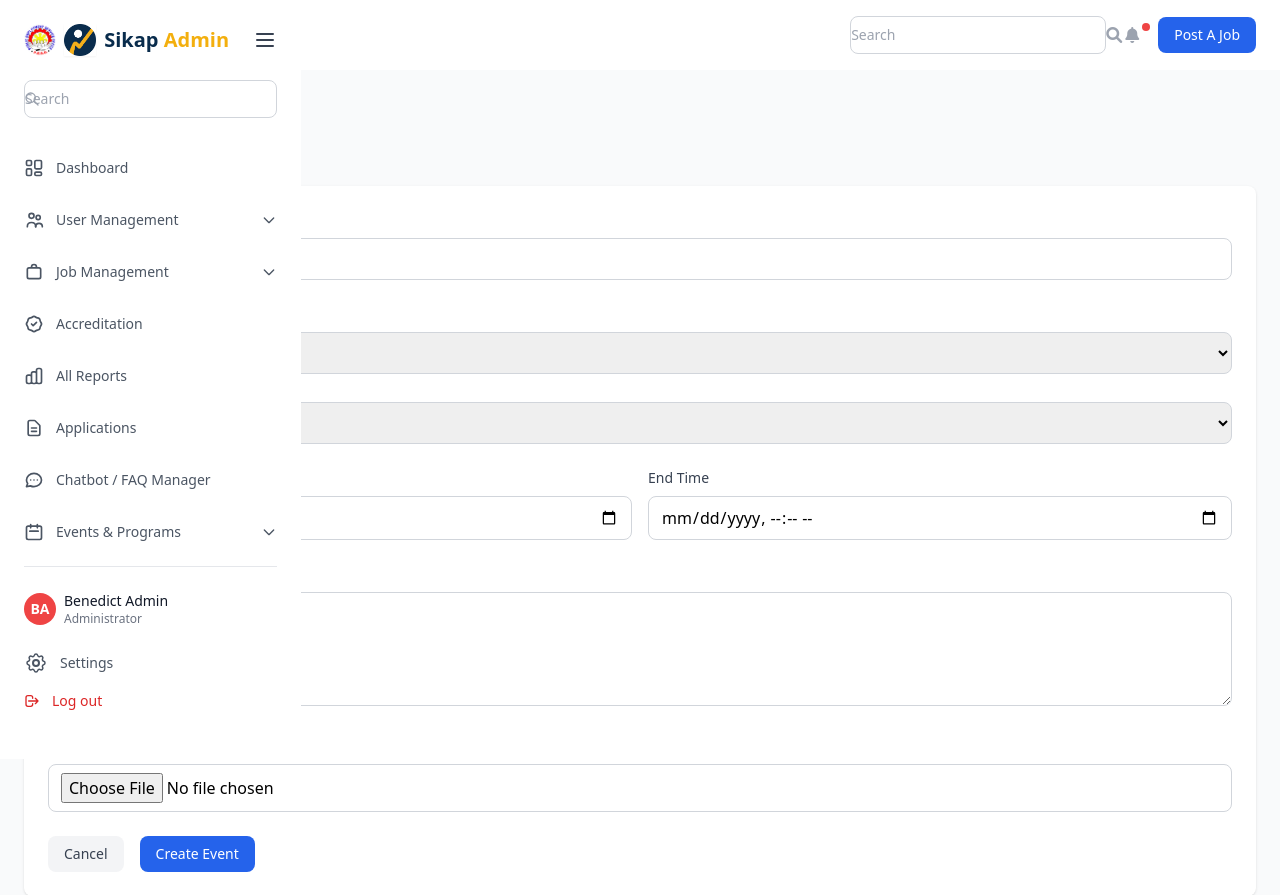
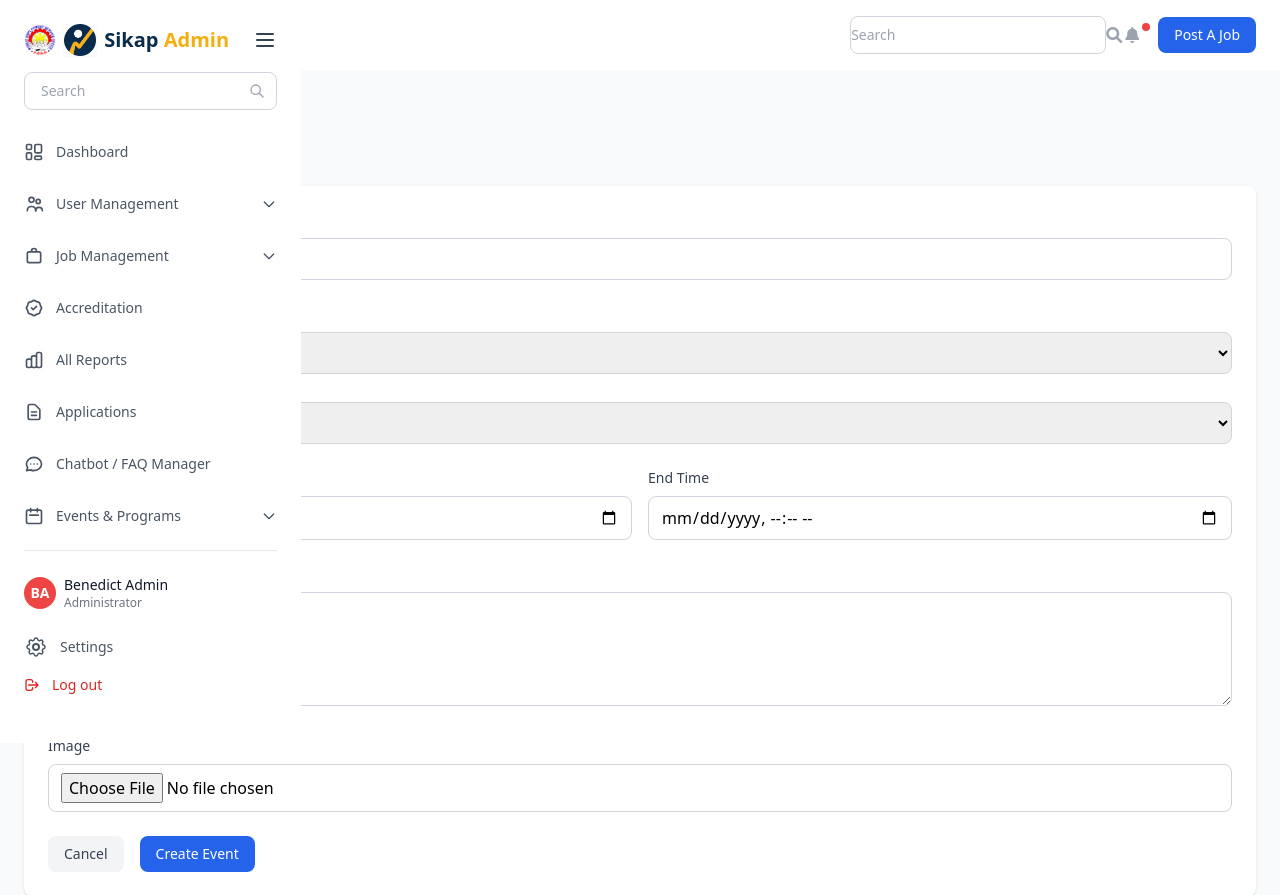
Before and after one commit to tjmagpantay/sikap_project, a PHP site: page /app/views/admin/events/create.php in a window 1280 px wide. Shown: the top 895 px of the page. Run offline with PHP 8.4, Linux system fonts and the light colour scheme; data that the repository does not hold is empty; a stand-in replaces the project's code that opens the database connection.

Commit message:
fixed search bar admin sidebar

```diff
--- a/app/views/admin/components/sidebar.php
+++ b/app/views/admin/components/sidebar.php
@@ -30,19 +30,18 @@
             </button>
         </div>
 
-
         <!-- Search Bar -->
-        <div class="py-4 border-b border-gray-200">
+        <div class="py-2 border-b border-gray-200">
             <div class="relative">
-                <svg class="absolute w-4 h-4 text-gray-400 -translate-y-1/2 pointer-events-none left-3 top-1/2" fill="none" stroke="currentColor" viewBox="0 0 24 24">
-                    <path stroke-linecap="round" stroke-linejoin="round" stroke-width="2" d="m21 21-6-6m2-5a7 7 0 11-14 0 7 7 0 0114 0z" />
-                </svg>
                 <input
                     type="text"
                     placeholder="Search"
-                    class="w-full py-2 pl-10 pr-4 text-sm border border-gray-300 rounded-lg focus:outline-none focus:ring-1 focus:ring-secondary focus:border-secondary"
+                    class="w-full px-4 py-2 pr-10 text-sm bg-white border border-gray-300 rounded-lg focus:outline-none focus:ring-1 focus:ring-secondary focus:border-secondary"
                     id="sidebar-search"
                     onkeyup="filterNavigation()">
+                <svg class="absolute w-4 h-4 text-gray-400 transform -translate-y-1/2 pointer-events-none right-3 top-1/2" fill="none" stroke="currentColor" viewBox="0 0 24 24">
+                    <path stroke-linecap="round" stroke-linejoin="round" stroke-width="2" d="m21 21-6-6m2-5a7 7 0 11-14 0 7 7 0 0114 0z" />
+                </svg>
             </div>
         </div>
 
```
